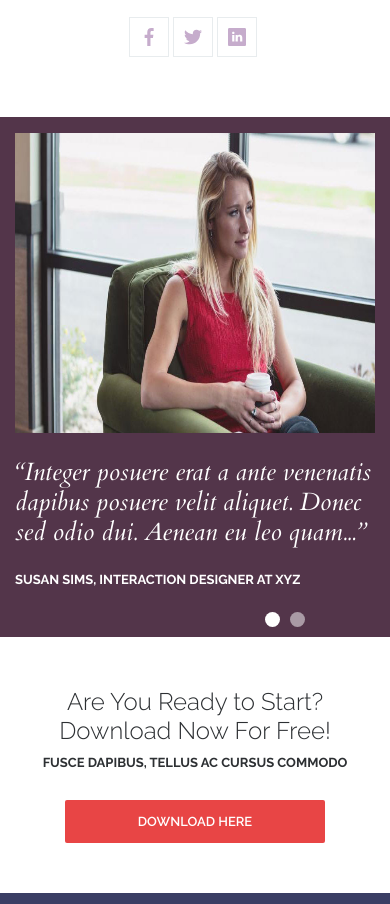
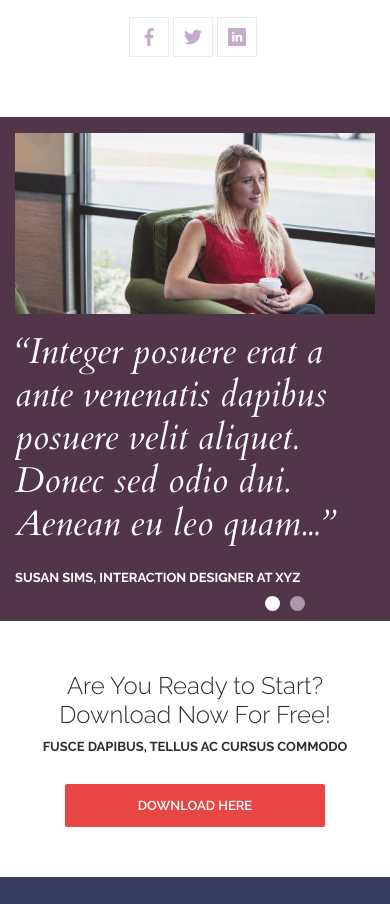
Before and after one commit to nurySar97/ActiveBox-website, a plain HTML site: page index.html in a window 390 px wide. Shown: the part 6809-7713 px from the top of the page. Drawn offline with nearby package versions, Linux system fonts and the light colour scheme.

Commit message:
fixed review

```diff
--- a/asstes/app.js
+++ b/asstes/app.js
@@ -2,8 +2,8 @@ $(function () {
   // HEADER
   const header = $("#header");
   const intro = $("#intro");
-  const introH = intro.innerHeight();
-  const scrollPos = $(window).scrollTop();
+  let introH = intro.innerHeight();
+  let scrollPos = $(window).scrollTop();
 
   checkScroll(scrollPos, introH);
 
@@ -26,7 +26,6 @@ $(function () {
 
   $("[data-scroll]").on("click", function (event) {
     event.preventDefault();
-
     const elementId = $(this).data("scroll");
     const elementOffset = $(elementId).offset().top;
 
--- a/asstes/style.css
+++ b/asstes/style.css
@@ -410,25 +410,23 @@ p {
 }
 
 .reviews__photo {
-    width: 50%;
-    height: 500px;
+    display: flex;
+    align-items: center;
+    justify-content: center;
+    min-height: 350px;
     position: relative;
+    flex: 1;
 }
 
 .reviews__img {
-    position: absolute;
-    top: 50%;
-    right: 0;
-    z-index: 1;
-
-    transform: translateY(-50%);
+    width: 100%;
 }
 
 .reviews__content {
     display: flex;
+    flex: 1;
     flex-direction: column;
     justify-content: center;
-    width: 50%;
     padding-left: 80px;
 }
 
@@ -629,10 +627,8 @@ p {
     }
 }
 
-@media (max-width:991px) {
-
+@media (max-width: 992px) {
     /* NAV */
-
     .nav {
         display: none;
         position: absolute;
@@ -651,11 +647,12 @@ p {
     }
 
     .nav__link {
+        text-align: center;
         padding: 10px 15px;
+        margin: 0;
     }
 
     /* Burger */
-
     .burger {
         display: block;
     }
@@ -694,7 +691,7 @@ p {
     .reviews__photo {
         width: 100%;
         overflow: hidden;
-        margin: 15px 0 40px;
+        margin: 0 1rem 0;
     }
 
     .reviews__content {
@@ -726,9 +723,7 @@ p {
 
         margin-bottom: 30px;
     }
-
     /* FEATURES */
-
     .features {
         margin: 40px 0;
     }
@@ -738,10 +733,7 @@ p {
         padding-left: 0;
         padding-right: 0;
     }
-
     /* Team */
-
-
     .team {
         margin: 60px 0 30px;
     }
@@ -751,65 +743,44 @@ p {
 
         text-align: center;
     }
-
     /* WORKS */
-
     .works__item {
         width: 100%;
         height: 300px;
     }
-
     /* REVIEWS */
-
-    .reviews__text {
-        font-size: 25px;
+    .reviews__item {
+        padding: 1rem 0;
     }
-
+    .reviews__photo {
+        flex: none;
+        margin: 0;
+        margin-bottom: 1rem;
+        min-height: auto;
+    }
     /* BTN */
 
     .btn--long {
         min-width: 260px;
     }
-
     /* Download */
     .download {
         margin: 50px 0;
     }
-
     .download__title {
         font-size: 24px;
     }
-
     /* FOOTER */
-
     .footer__inner {
         padding: 30px 0;
     }
-
     .footer__block {
         width: 100%;
         padding-left: 0;
         padding-right: 0;
         margin-bottom: 30px;
     }
-
     .footer__block:last-child {
         margin-bottom: 0;
     }
 }
-
-@media (max-width:414px) {
-
-    /* Reviews */
-
-    .reviews__photo {
-        margin: 0px 0 -160px;
-    }
-
-    .reviews__img {
-
-        width: 400px;
-        height: 300px;
-        margin: -84px 0 -78px
-    }
-}
```
